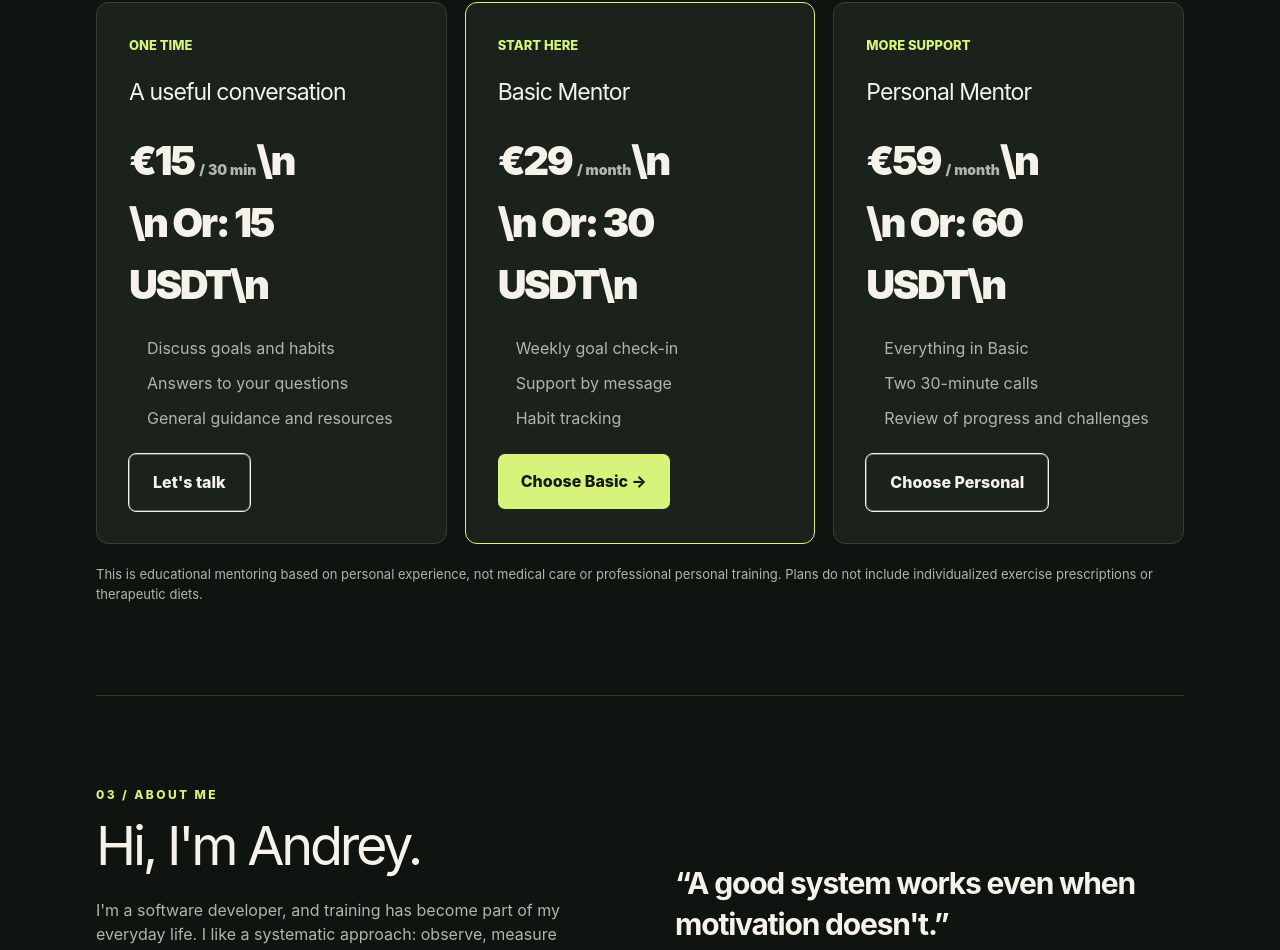
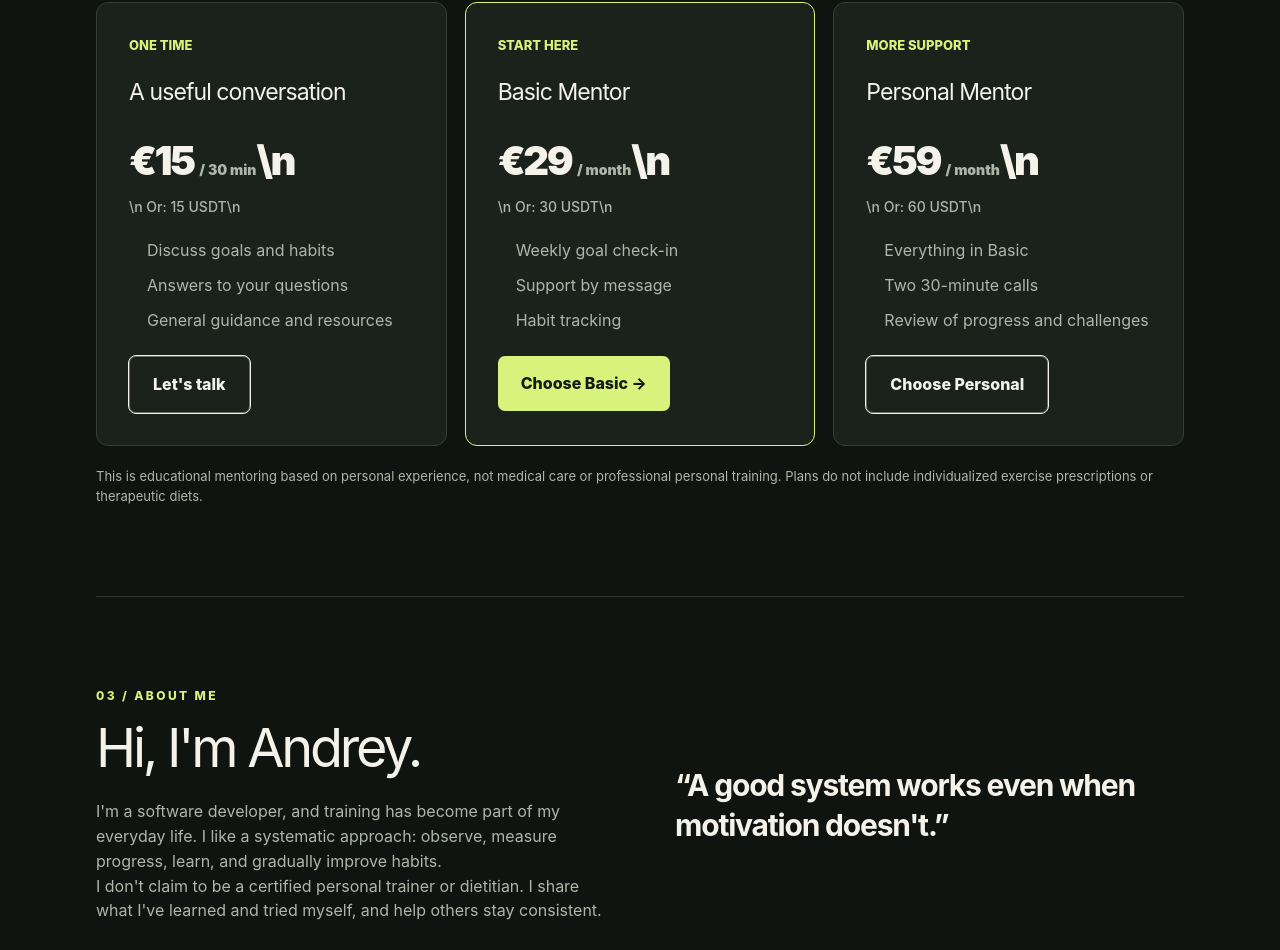
Before and after one commit to AndreyChursin/ac-fitness, a Next.js app: page /en in a window 1280 px wide. Shown: the part 1904-2854 px from the top of the page. Built offline with nearby package versions, Linux system fonts and the light colour scheme; no server answers.

Commit message:
Style alternative USDT prices

```diff
--- a/src/app/globals.css
+++ b/src/app/globals.css
@@ -80,3 +80,5 @@ html{scroll-padding-top:100px}
 @media(prefers-reduced-motion:reduce){
   .site-header,.site-header .logo{transition:none}
 }
+
+.usdt-price{margin-top:4px;color:var(--muted);font-size:14px;font-weight:500;letter-spacing:0}
```
